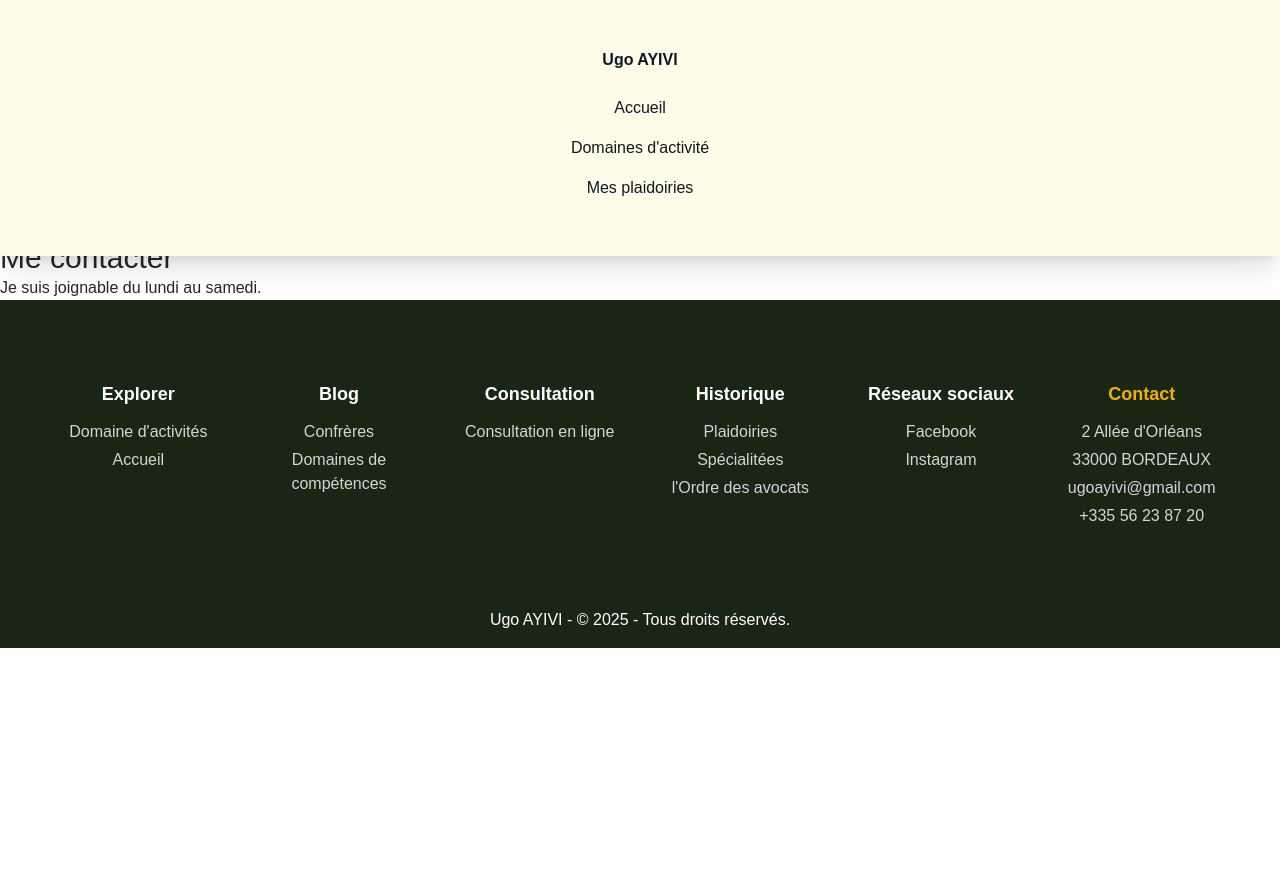
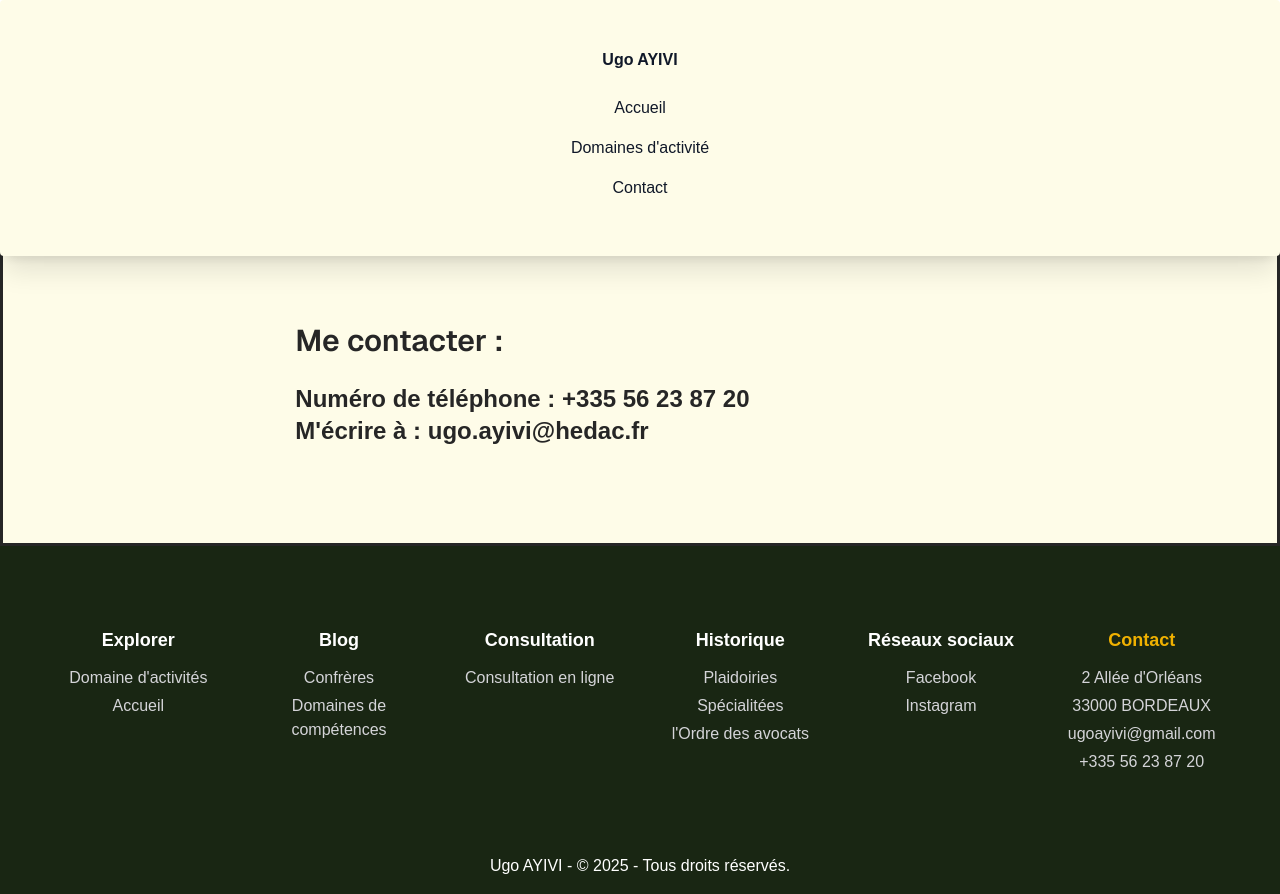
Before and after one commit to 1221139141/ugoayivi, a Next.js app: page /contact in a window 1280 px wide. Before the commit the page ends 800 px from the top, so only its background shows below. Built offline with nearby package versions, Linux system fonts and the light colour scheme.

Commit message:
corrections contact

```diff
--- a/src/app/contact/page.jsx
+++ b/src/app/contact/page.jsx
@@ -7,11 +7,26 @@ export const metadata = {
 
 function page() {
   return (
-    <main className="mt-60">
-        <h1 className='text-3xl'>Me contacter</h1>
-        <p>
-          Je suis joignable du lundi au samedi.
-        </p>
+   <main className="mt-60">
+      <div className="h-full flex justify-center bg-[#fefce8] border-3">
+        <div className="w-2/3 p-20 text-justify">
+          <div className="text-2xl mb-5">
+            <h3 className="text-3xl font-[Geist] font-semibold mb-6 ">
+             Me contacter :
+            </h3>
+          </div>
+          <div className="text-2xl mb-4">
+            <h2 className="font-semibold">
+              Numéro de téléphone : +335 56 23 87 20
+            </h2>
+            <h2 className="font-semibold">
+              M'écrire à : ugo.ayivi@hedac.fr
+            </h2>
+
+          </div>
+        </div>
+      </div>
+
     </main>
   )
 }
--- a/src/components/Navbar.jsx
+++ b/src/components/Navbar.jsx
@@ -15,7 +15,7 @@ function Navbar({monTitre}) {
             <Link href="/activities" className="mx-2 text-gray-900 hover:text-yellow-600">Domaines d&apos;activité</Link>
           </li>
           <li>
-            <Link href="/plaidoiries" className="mx-2 text-gray-900 hover:text-yellow-600">Mes plaidoiries</Link>
+            <Link href="/contact" className="mx-2 text-gray-900 hover:text-yellow-600">Contact</Link>
           </li>
         </ul>
       </nav>
```
